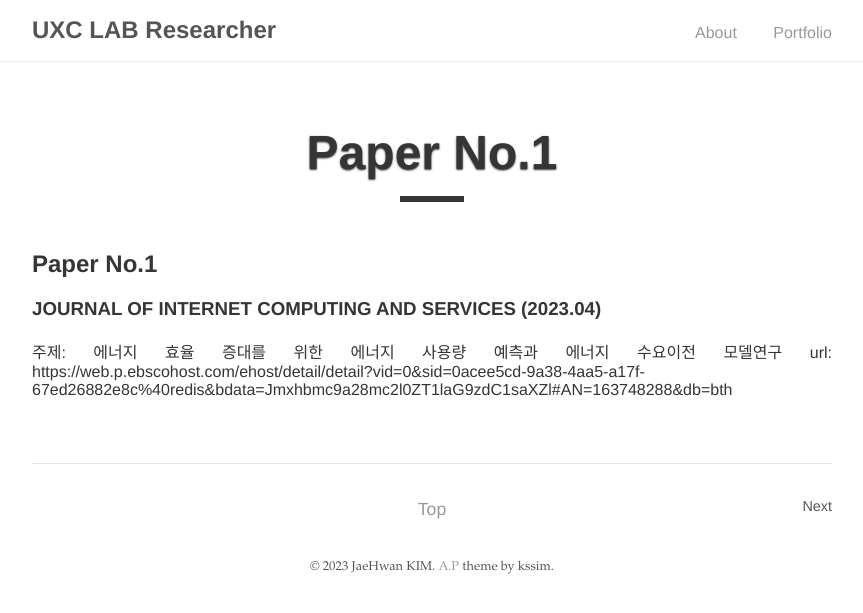
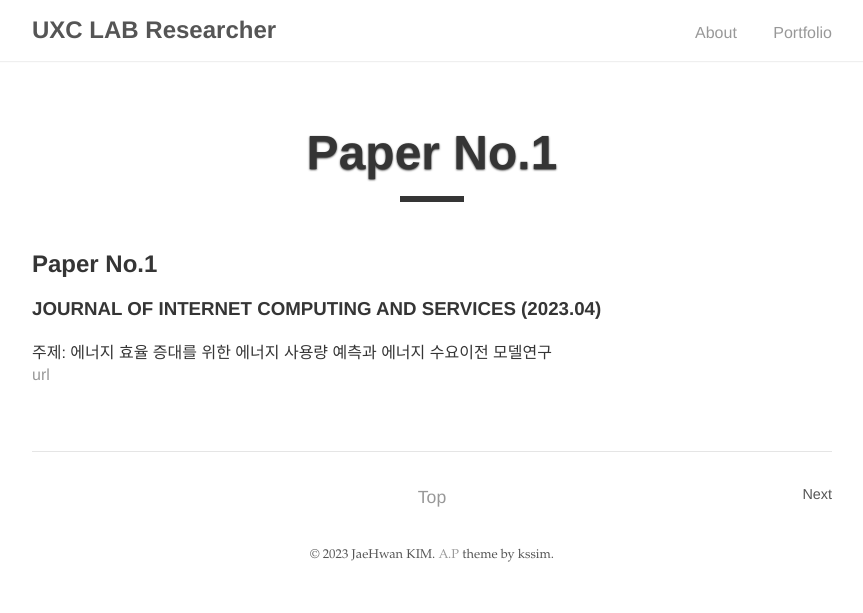
Before and after one commit to kjhwan98/kjhwan98.github.io, a Jekyll site: the page built from _posts/2023-04-01-Paper.md, in a window 1280 px wide. Shown: the top 613 px of the page, without its empty margins (208-1071 px from the left). Built offline with Jekyll 4.4.1, drawn with Linux system fonts in a browser that asks for light colours; part of the change alters nothing that is shown.

Commit message:
Update 2023-04-01-Paper.md

```diff
--- a/_posts/2023-04-01-Paper.md
+++ b/_posts/2023-04-01-Paper.md
@@ -9,4 +9,4 @@ type: G
 ## Paper No.1
 ### JOURNAL OF INTERNET COMPUTING AND SERVICES (2023.04)
 주제: 에너지 효율 증대를 위한 에너지 사용량 예측과 에너지 수요이전 모델연구
-url: https://web.p.ebscohost.com/ehost/detail/detail?vid=0&sid=0acee5cd-9a38-4aa5-a17f-67ed26882e8c%40redis&bdata=Jmxhbmc9a28mc2l0ZT1laG9zdC1saXZl#AN=163748288&db=bth
+<br/> [url](https://web.p.ebscohost.com/ehost/detail/detail?vid=0&sid=0acee5cd-9a38-4aa5-a17f-67ed26882e8c%40redis&bdata=Jmxhbmc9a28mc2l0ZT1laG9zdC1saXZl#AN=163748288&db=bth)
```
